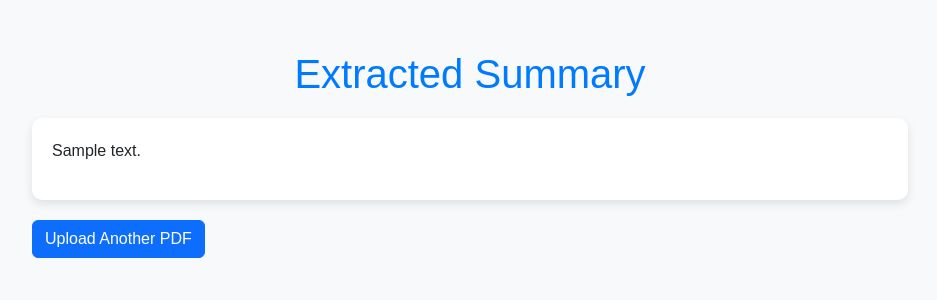
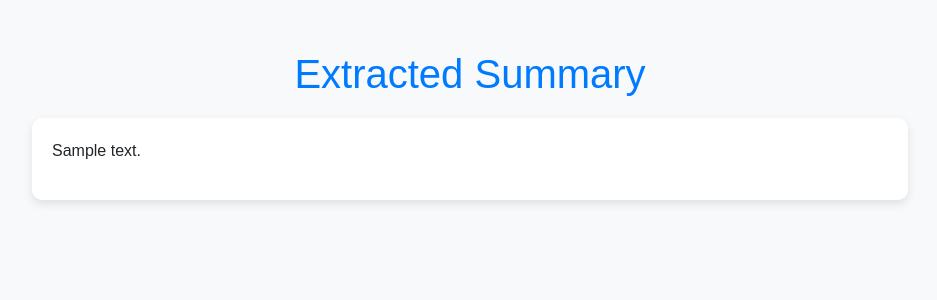
Before and after one commit to NavadeepSulthan/pdf_summarization_api, a Flask app: template templates/summary.html in a window 1280 px wide. Shown: the top 300 px of the page, without its empty margins (170-1107 px from the left). Run offline with Flask 3, Linux system fonts and the light colour scheme; the template is opened without the code that fills it: most values are stand-ins (such as "Sample title", 1, 10 or a date in 2020).

Commit message:
Update summary.html

```diff
--- a/templates/summary.html
+++ b/templates/summary.html
@@ -41,7 +41,7 @@
           <!-- Render formatted summary as HTML -->
           <p>{{ summary | safe }}</p>
       </div>
-      <a href="/" class="btn btn-primary btn-back">Upload Another PDF</a>
+
   </div>
 </body>
 </html>
```
